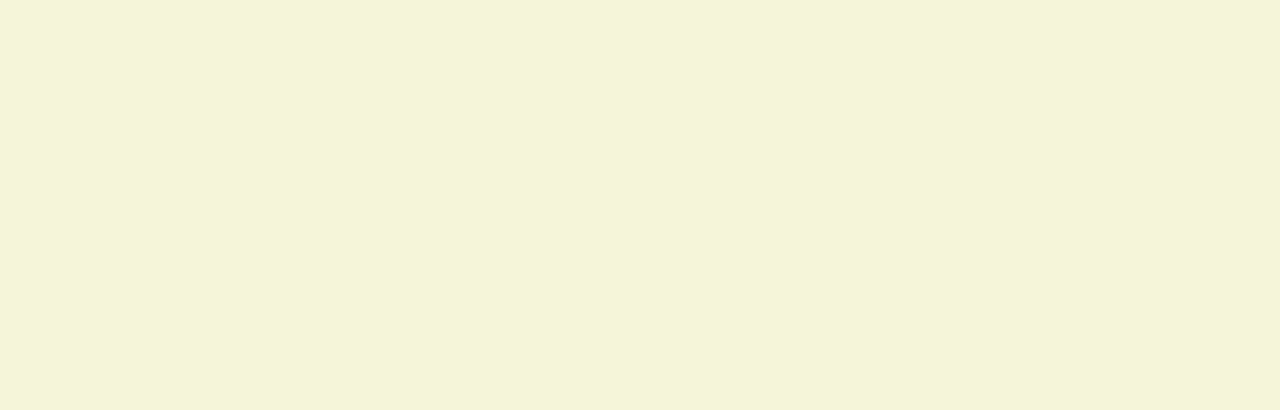
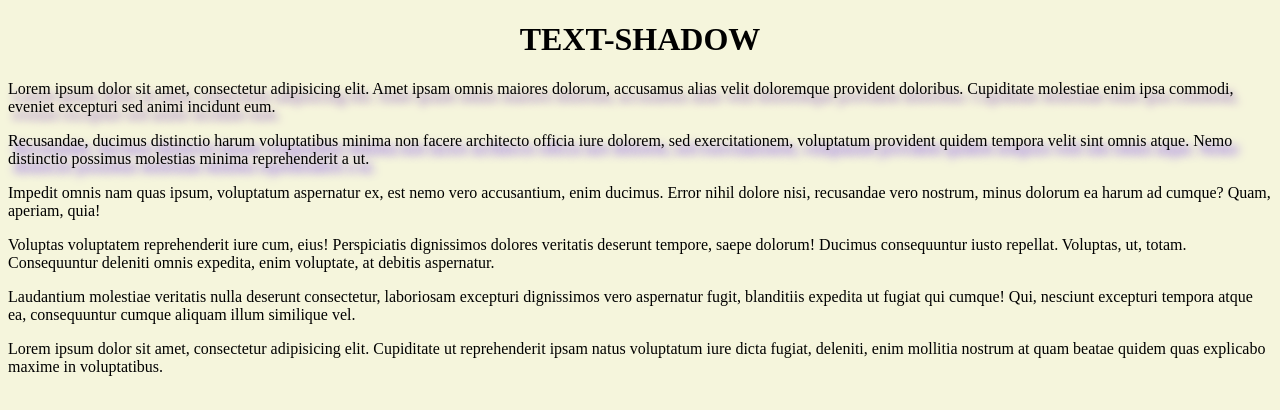
Before and after one commit to phuongcei/HTML, a plain HTML site: page text_shadow.html in a window 1280 px wide. Drawn offline with Linux system fonts and the light colour scheme.

Commit message:
update css, html for text_shadow

```diff
--- a/css/style.css
+++ b/css/style.css
@@ -11,3 +11,7 @@ h1{
 p.lo1{
     text-shadow: 5px 8px 9px #875abc;
 }
+
+p.lo2{
+    text-shadow: 6px 8px 10px #652dea;
+}
--- a/text_shadow.html
+++ b/text_shadow.html
@@ -4,4 +4,13 @@
         <title>This is text_shadow example</title>
         <link rel="stylesheet" href="css/style.css" type="text/css"/>
     </head>
+    <body>
+        <h1>text-shadow</h1>
+        <p class="lo1">Lorem ipsum dolor sit amet, consectetur adipisicing elit. Amet ipsam omnis maiores dolorum, accusamus alias velit doloremque provident doloribus. Cupiditate molestiae enim ipsa commodi, eveniet excepturi sed animi incidunt eum.</p>
+        <p class="lo2">Recusandae, ducimus distinctio harum voluptatibus minima non facere architecto officia iure dolorem, sed exercitationem, voluptatum provident quidem tempora velit sint omnis atque. Nemo distinctio possimus molestias minima reprehenderit a ut.</p>
+        <p class="lo3">Impedit omnis nam quas ipsum, voluptatum aspernatur ex, est nemo vero accusantium, enim ducimus. Error nihil dolore nisi, recusandae vero nostrum, minus dolorum ea harum ad cumque? Quam, aperiam, quia!</p>
+        <p class="lo4">Voluptas voluptatem reprehenderit iure cum, eius! Perspiciatis dignissimos dolores veritatis deserunt tempore, saepe dolorum! Ducimus consequuntur iusto repellat. Voluptas, ut, totam. Consequuntur deleniti omnis expedita, enim voluptate, at debitis aspernatur.</p>
+        <p class="lo5">Laudantium molestiae veritatis nulla deserunt consectetur, laboriosam excepturi dignissimos vero aspernatur fugit, blanditiis expedita ut fugiat qui cumque! Qui, nesciunt excepturi tempora atque ea, consequuntur cumque aliquam illum similique vel.</p>
+        <p class="lo6">Lorem ipsum dolor sit amet, consectetur adipisicing elit. Cupiditate ut reprehenderit ipsam natus voluptatum iure dicta fugiat, deleniti, enim mollitia nostrum at quam beatae quidem quas explicabo maxime in voluptatibus.</p>
+    </body>
 </html>
```
